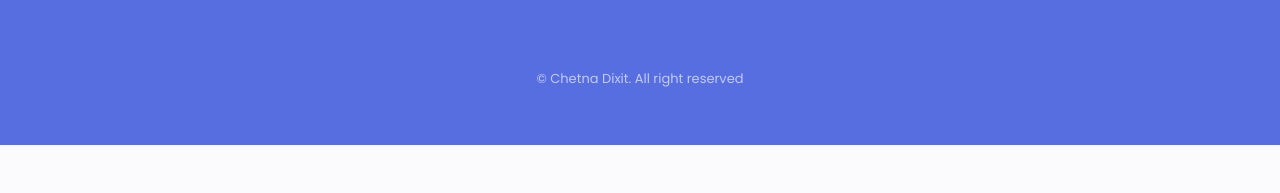
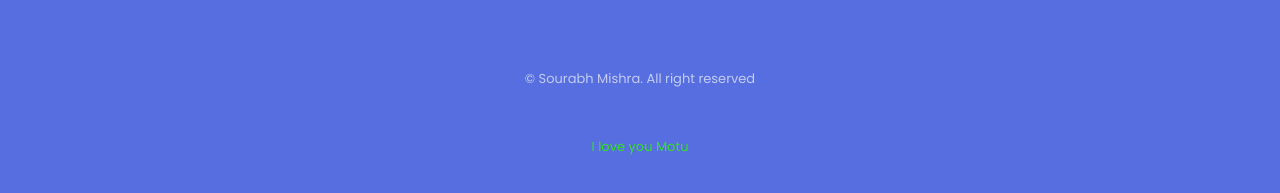
Before and after one commit to chetnadixit/portfolio-sourabh, a plain HTML site: page index.html in a window 1280 px wide. Shown: the part 4649-4842 px from the top of the page. Before the commit the page ends 4794 px from the top, so only its background shows below. Drawn offline with nearby package versions, Linux system fonts and the light colour scheme.

Commit message:
Update index.html

```diff
--- a/index.html
+++ b/index.html
@@ -470,8 +470,8 @@
                             </a>
                         </div>
                     </div>
-                    <p class="footer__copy">&#169; Chetna Dixit. All right reserved</p>
-                   <!-- <p class="chetna">I love you Motu</p>-->
+                    <p class="footer__copy">&#169; Sourabh Mishra. All right reserved</p>
+                    <p class="chetna">I love you Motu</p>
                 </div>
             </footer>
 
```
